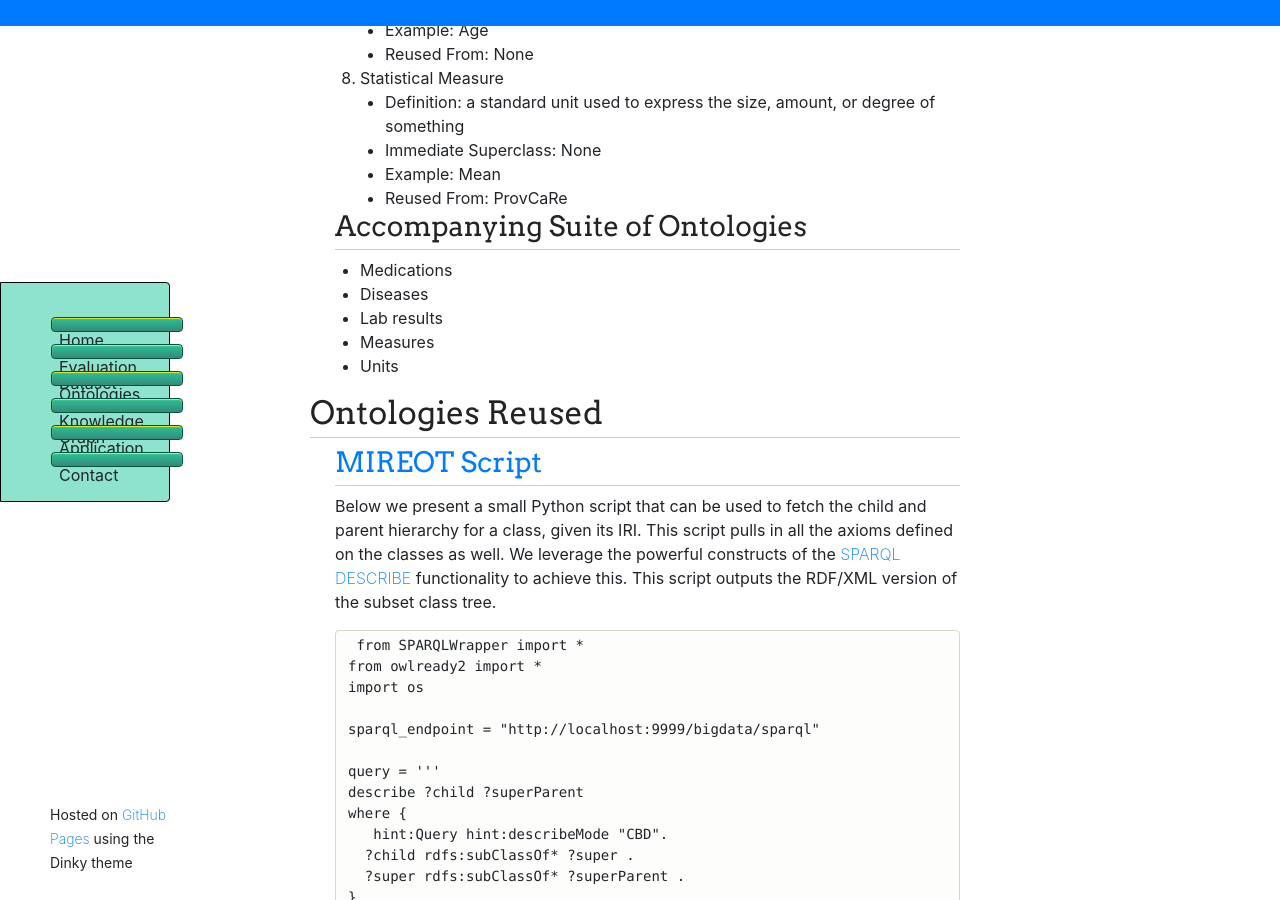
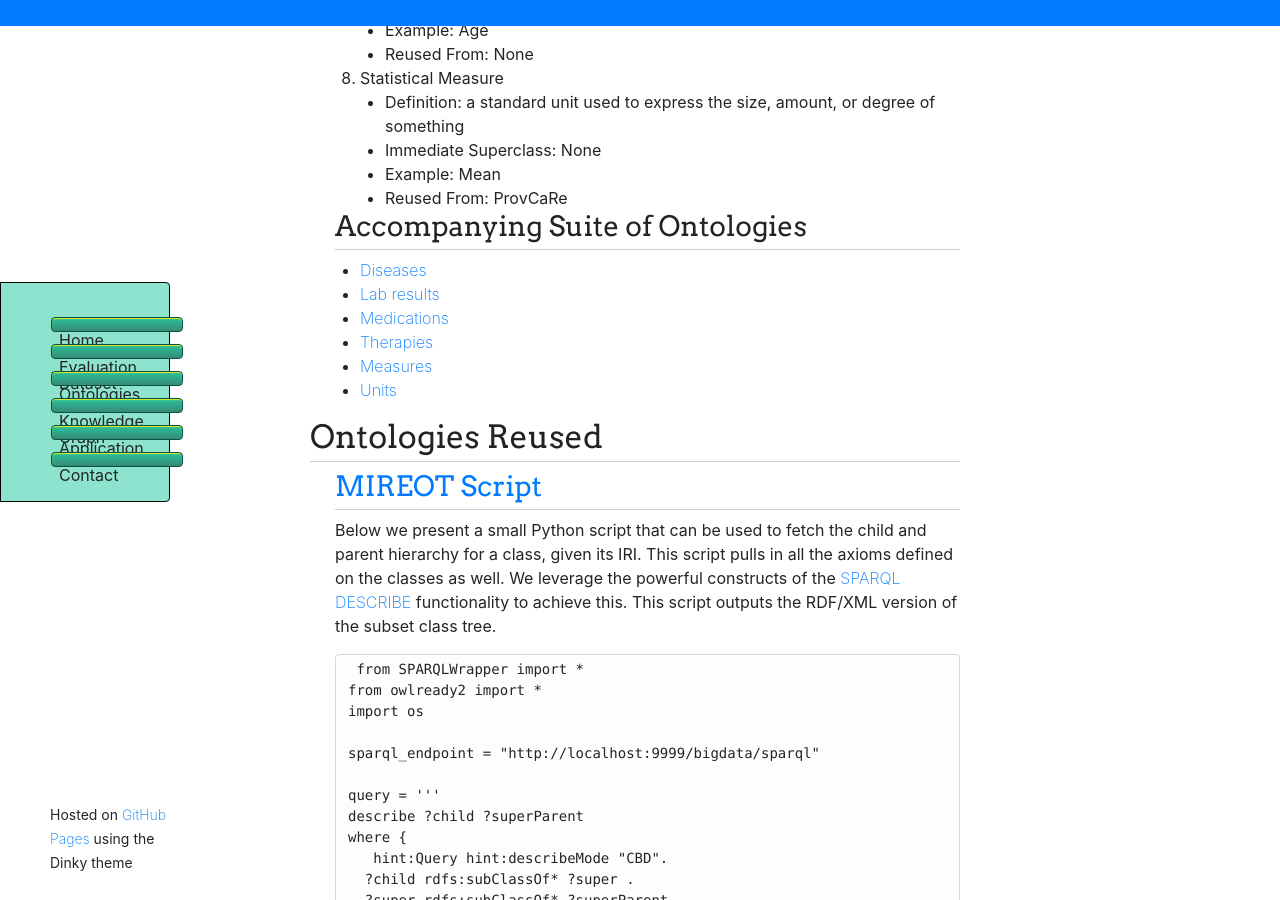
Before and after one commit to tetherless-world/study-cohort-ontology, a Jekyll site: the page built from ontology-resource.md, in a window 1280 px wide and 900 px high, scrolled down 2056 px. Built offline with Jekyll 4.4.1, drawn with Linux system fonts in a browser that asks for light colours; nearby versions of some CDN libraries; our own code applies the rules of GitHub Pages for plain Markdown files; library files that are not in the unit come from our copies.

Commit message:
Update ontology-resource.md

```diff
--- a/ontology-resource.md
+++ b/ontology-resource.md
@@ -96,11 +96,12 @@
 <h3> Accompanying Suite of Ontologies </h3>
 
 <ul>
-<li> Medications</li>
-<li> Diseases</li>
-<li> Lab results</li>
-<li> Measures</li>
-<li> Units</li>
+ <li><a href="https://raw.githubusercontent.com/tetherless-world/study-cohort-ontology/master/Ontologies/diseases.owl"> Diseases</a></li>
+ <li> <a href="https://raw.githubusercontent.com/tetherless-world/study-cohort-ontology/master/Ontologies/labresults.owl">Lab results</a></li>
+ <li><a href="https://raw.githubusercontent.com/tetherless-world/study-cohort-ontology/master/Ontologies/medications.owl"> Medications</a></li>
+ <li><a href="https://raw.githubusercontent.com/tetherless-world/study-cohort-ontology/master/Ontologies/therapies.owl">Therapies</a></li>
+ <li><a href="https://raw.githubusercontent.com/tetherless-world/study-cohort-ontology/master/Ontologies/measures.owl"> Measures</a></li>
+ <li> <a href="https://raw.githubusercontent.com/tetherless-world/study-cohort-ontology/master/Ontologies/units.owl">Units</a></li>
      </ul>
 
  </ul>
```
